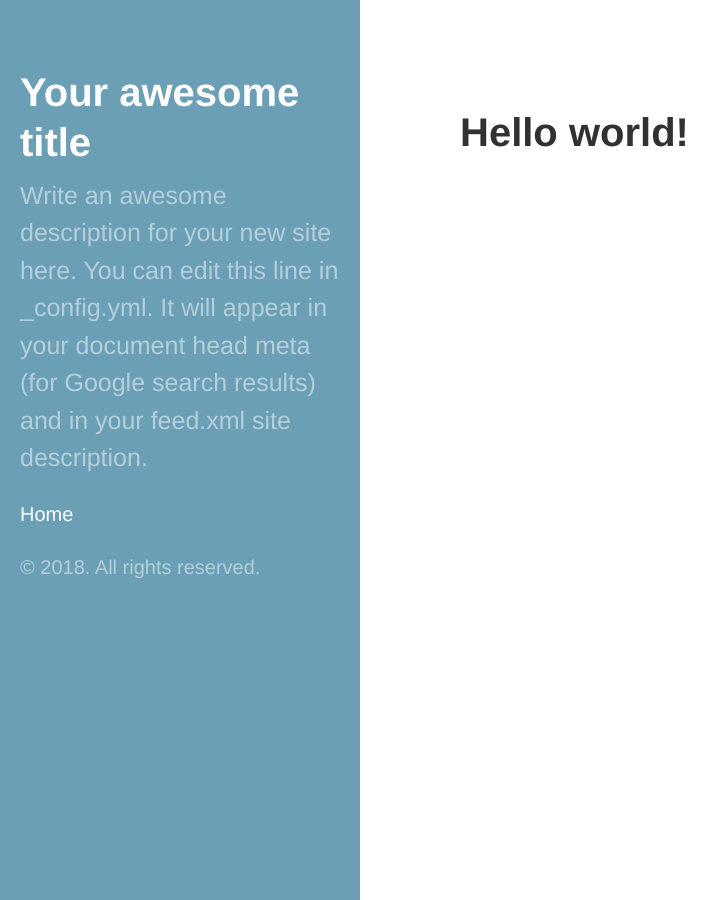
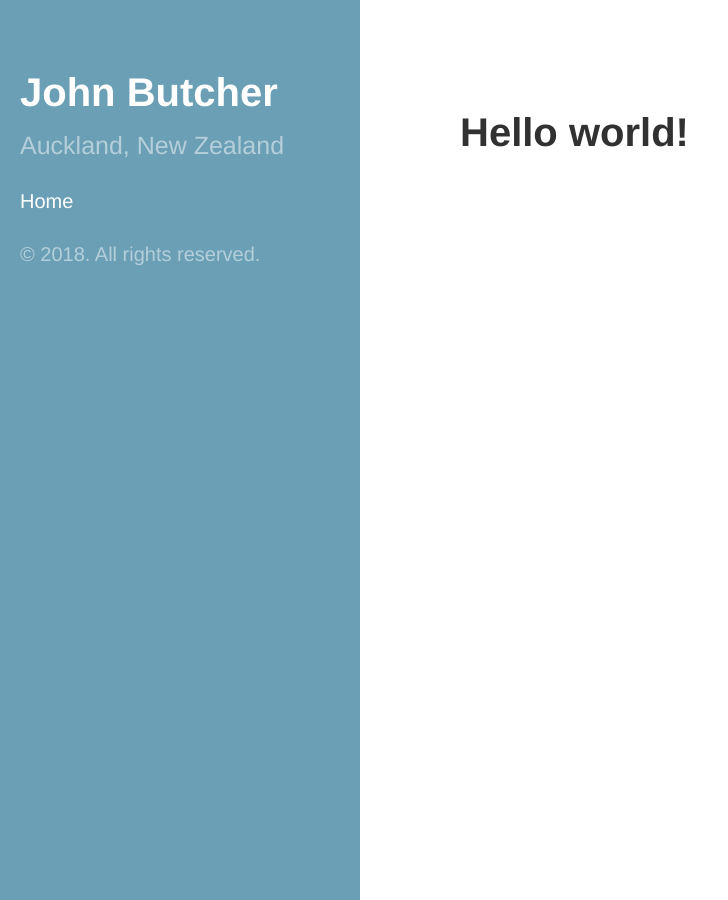
Before and after one commit to yurivyatkin/website, a Jekyll site: the page built from index.html, in a window 1280 px wide. Shown: the whole page, without its empty margins (0-728 px from the left). Built offline with Jekyll 4.4.1, drawn with Linux system fonts in a browser that asks for light colours.

Commit message:
Modify some site settings

```diff
--- a/_config.yml
+++ b/_config.yml
@@ -6,13 +6,11 @@
 # 'jekyll serve'. If you change this file, please restart the server process.
 
 # Site settings
-title: Your awesome title
+title: John Butcher
 description: > # this means to ignore newlines until "baseurl:"
-  Write an awesome description for your new site here. You can edit this
-  line in _config.yml. It will appear in your document head meta (for
-  Google search results) and in your feed.xml site description.
+  Auckland, New Zealand
 baseurl: "" # the subpath of your site, e.g. /blog
-url: "http://yourdomain.com" # the base hostname & protocol for your site
+url: "https://jcbutcher.netlify.com" # the base hostname & protocol for your site
 
 # Markdown settings
 markdown: kramdown
```
